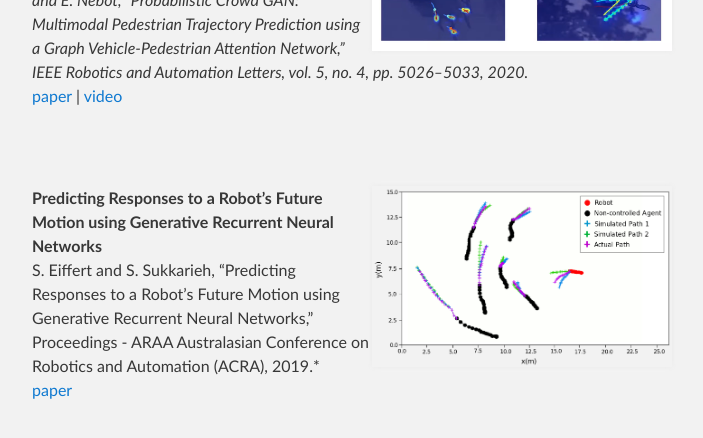
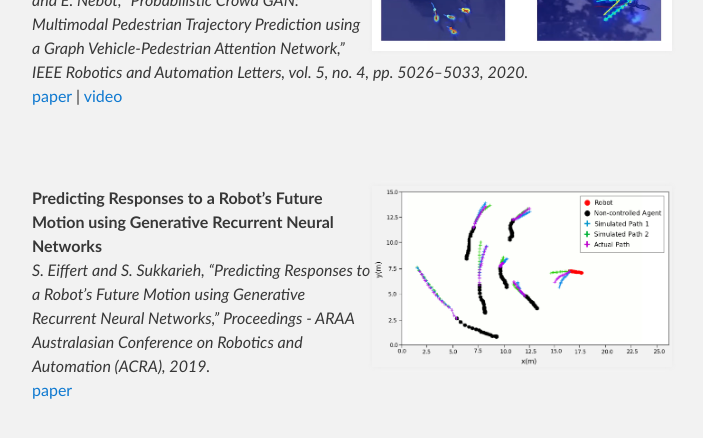
Before and after one commit to stuarteiffert/stuarteiffert.github.io, a Jekyll site: the page built from index.md, in a window 1280 px wide and 900 px high, scrolled down 2490 px, cut to the strip 0-456 px from the top of the window. Shown: the top 438 px of the strip, without its empty margins (288-991 px from the left). Built offline with Jekyll 4.4.1, drawn with Linux system fonts in a browser that asks for light colours.

```diff
--- a/index.md
+++ b/index.md
@@ -60,7 +60,7 @@ My work focuses on how mobile robots can better interact with humans in the real
  <br/><br/>
 
 <img align="right" src="assets/images/image_acra.png" width="300"> **Predicting Responses to a Robot's Future Motion using Generative Recurrent Neural Networks**
-S. Eiffert and S. Sukkarieh, “Predicting Responses to a Robot’s Future Motion using Generative Recurrent Neural Networks,” Proceedings - ARAA Australasian Conference on Robotics and Automation (ACRA), 2019.*
+*S. Eiffert and S. Sukkarieh, “Predicting Responses to a Robot’s Future Motion using Generative Recurrent Neural Networks,” Proceedings - ARAA Australasian Conference on Robotics and Automation (ACRA), 2019.*
 [paper](https://arxiv.org/abs/2001.11597)
 
 
```
